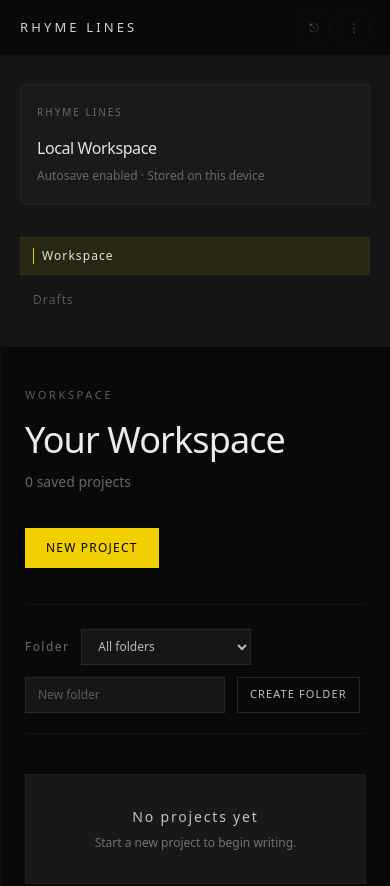
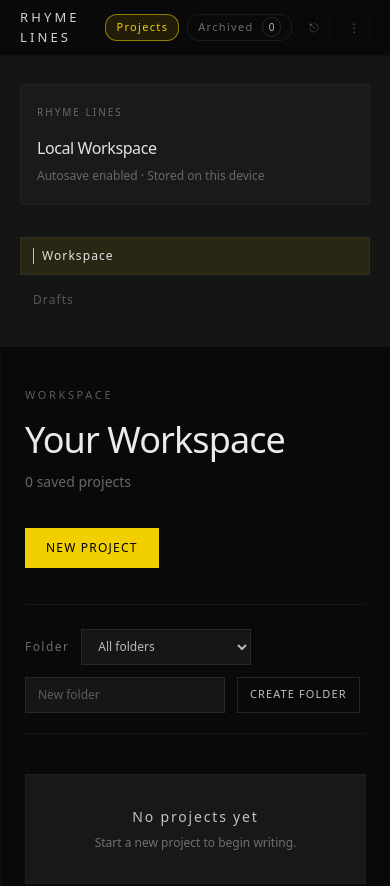
Before and after one commit to ClayTheMisfit/rhyme-lines, a Next.js app: page / in a window 390 px wide. Shown: the top 886 px of the page. Built offline with nearby package versions, Linux system fonts and the light colour scheme.

Commit message:
Fix mobile archive access and preserve archive metadata on autosave

```diff
--- a/src/components/dashboard/dashboard-topbar.tsx
+++ b/src/components/dashboard/dashboard-topbar.tsx
@@ -21,7 +21,10 @@ export function DashboardTopbar({
     <header className="flex h-14 items-center justify-between border-b border-white/[0.03] px-5 sm:px-7 lg:px-8">
       <div className="text-[13px] font-medium tracking-[0.24em] text-white/82">RHYME LINES</div>
 
-      <nav className="hidden items-center gap-6 md:flex">
+      <nav
+        className="flex items-center gap-2 overflow-x-auto px-2 [-ms-overflow-style:none] [scrollbar-width:none] [&::-webkit-scrollbar]:hidden"
+        aria-label="Dashboard views"
+      >
         {[
           { label: 'Projects', value: 'projects' as const },
           { label: 'Archived', value: 'archived' as const },
@@ -32,8 +35,10 @@ export function DashboardTopbar({
             type="button"
             onClick={() => onViewChange(item.value)}
             aria-pressed={view === item.value}
-            className={`text-xs tracking-[0.16em] ${
-              view === item.value ? 'text-[#f2d000]' : 'text-white/40 hover:text-white/68'
+            className={`whitespace-nowrap rounded border px-2.5 py-1 text-[11px] tracking-[0.12em] ${
+              view === item.value
+                ? 'border-[#f2d000]/55 bg-[#f2d000]/10 text-[#f2d000]'
+                : 'border-white/[0.08] text-white/40 hover:text-white/68'
             }`}
           >
             <span>{item.label}</span>
--- a/src/hooks/useAutosave.ts
+++ b/src/hooks/useAutosave.ts
@@ -2,7 +2,7 @@
 
 import { useCallback, useEffect, useRef } from 'react'
 import { useAutosaveStore } from '@/store/autosaveStore'
-import { buildDraftCollection, useTabsStore } from '@/store/tabsStore'
+import { buildDraftCollection, getLastPersistedDraftCollection, useTabsStore } from '@/store/tabsStore'
 import { tryWriteVersioned } from '@/lib/persist/storage'
 
 const DEFAULT_DEBOUNCE_MS = 600
@@ -38,7 +38,7 @@ export function useAutosave({ debounceMs = DEFAULT_DEBOUNCE_MS, onSaved }: UseAu
     const revAtStart = startSaving()
     try {
       const tabsState = useTabsStore.getState()
-      const payload = buildDraftCollection(tabsState, null)
+      const payload = buildDraftCollection(tabsState, getLastPersistedDraftCollection())
       const result = tryWriteVersioned('drafts', payload)
 
       if (!result.ok) {
--- a/src/lib/persist/migrations.ts
+++ b/src/lib/persist/migrations.ts
@@ -132,8 +132,9 @@ const normalizeDraft = (value: unknown, fallbackId: string): DraftSchema => {
   const createdAt = toNumber(value.createdAt, Date.now())
   const updatedAt = toNumber(value.updatedAt, createdAt)
   const title = toStringValue(value.title) ?? 'Untitled'
-  const archived = toBoolean(value.archived, false)
   const archivedAtRaw = toStringValue(value.archivedAt)
+  const archivedFlag = typeof value.archived === 'boolean' ? value.archived : null
+  const archived = archivedFlag ?? Boolean(archivedAtRaw)
   const archivedAt = archived ? archivedAtRaw ?? null : null
   const deletedAt = toStringValue(value.deletedAt) ?? null
   const folderId = toStringValue(value.folderId) ?? null
--- a/src/lib/projects/storage.ts
+++ b/src/lib/projects/storage.ts
@@ -77,17 +77,23 @@ const filterMeaningfulDrafts = (drafts: DraftSchema[]) => {
   return drafts
 }
 
-const parseDraft = (draft: DraftSchema): ProjectDocument => ({
+const parseDraft = (draft: DraftSchema): ProjectDocument => {
+  const hasArchivedFlag = typeof draft.archived === 'boolean'
+  const archivedAt = typeof draft.archivedAt === 'string' ? draft.archivedAt : null
+  const archived = hasArchivedFlag ? draft.archived : Boolean(archivedAt)
+
+  return {
     id: draft.docId,
     title: draft.title?.trim() || 'Untitled',
     content: draft.lines.map((line) => line.text).join('\n'),
     createdAt: toIso(draft.createdAt),
     updatedAt: toIso(draft.updatedAt),
-  archived: draft.archived === true,
-  archivedAt: typeof draft.archivedAt === 'string' ? draft.archivedAt : null,
+    archived,
+    archivedAt: archived ? archivedAt : null,
     deletedAt: typeof draft.deletedAt === 'string' ? draft.deletedAt : null,
     folderId: typeof draft.folderId === 'string' ? draft.folderId : null,
-})
+  }
+}
 
 const toSummary = (project: ProjectDocument, folders: ProjectFolder[]): ProjectSummary => {
   const analysis = analyzeProjectContent(project.content)
--- a/src/store/tabsStore.ts
+++ b/src/store/tabsStore.ts
@@ -10,7 +10,7 @@ import {
   type DraftLine,
   type DraftSchema,
 } from '@/lib/persist/schema'
-import { writeVersioned } from '@/lib/persist/storage'
+import { readWithMigrations, writeVersioned } from '@/lib/persist/storage'
 
 export type TabId = string
 
@@ -86,8 +86,9 @@ const buildDraftFromTab = (tab: Tab, previousDraft?: DraftSchema): DraftSchema =
 }
 
 export const buildDraftCollection = (state: Pick<TabsState, 'tabs' | 'activeTabId'>, previous: DraftCollection | null): DraftCollection => {
+  const persisted = previous ?? readWithMigrations('drafts').data
   const previousMap = new Map<string, DraftSchema>()
-  previous?.drafts.forEach((draft) => {
+  persisted?.drafts.forEach((draft) => {
     previousMap.set(draft.docId, draft)
   })
 
@@ -97,7 +98,7 @@ export const buildDraftCollection = (state: Pick<TabsState, 'tabs' | 'activeTabI
   return {
     drafts,
     activeId,
-    folders: previous?.folders ?? [],
+    folders: persisted?.folders ?? [],
   }
 }
 
@@ -257,3 +258,7 @@ export const getActiveTab = (): Tab => {
 export function hydrateTabsFromPersisted(drafts: DraftCollection) {
   useTabsStore.getState().actions.hydrate(drafts)
 }
+
+export function getLastPersistedDraftCollection(): DraftCollection | null {
+  return lastPersistedDrafts
+}
```
Also changed, not shown: 2 other files (tests, documents, lock files or other folders). Lines whose indentation alone changed are shown as unchanged.
